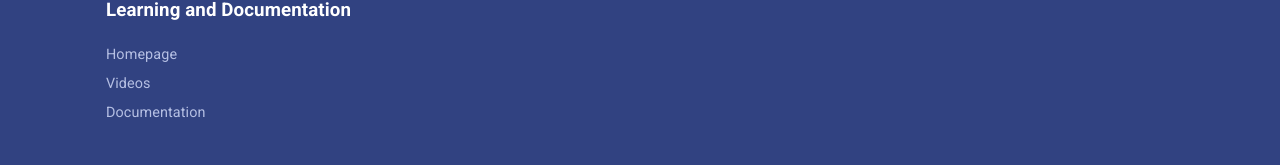
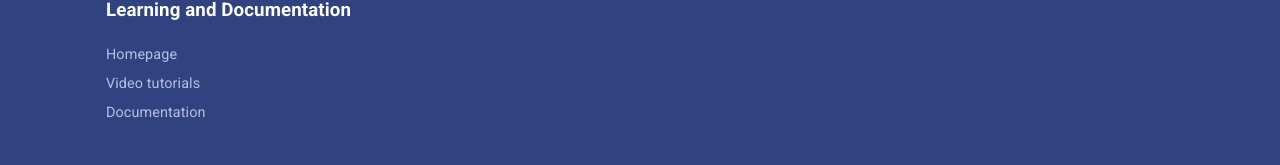
Before and after one commit to karinlj/boozang-manager-demo-22, a Vue app: page / in a window 1280 px wide. Shown: the part 1122-1287 px from the top of the page. Built offline with nearby package versions, Linux system fonts and the light colour scheme; data requests are answered from the project's data file.

Commit message:
footer links

```diff
--- a/src/layout/Footer.vue
+++ b/src/layout/Footer.vue
@@ -4,9 +4,9 @@
       <div class="footer-link-container">
         <h3>Learning and Documentation</h3>
         <ul>
-          <li><a href="">Homepage</a></li>
-          <li><a href="">Videos</a></li>
-          <li><a href="">Documentation</a></li>
+          <li><a href="https://boozang.com/">Homepage</a></li>
+          <li><a href="https://boozang.com/videos/">Video tutorials</a></li>
+          <li><a href="http://docs.boozang.com/">Documentation</a></li>
         </ul>
       </div>
       <p class="copy">2022 Boozang Inc. all rights reserved.</p>
```
Also changed, not shown: src/assets/Screenshot.jpg.
